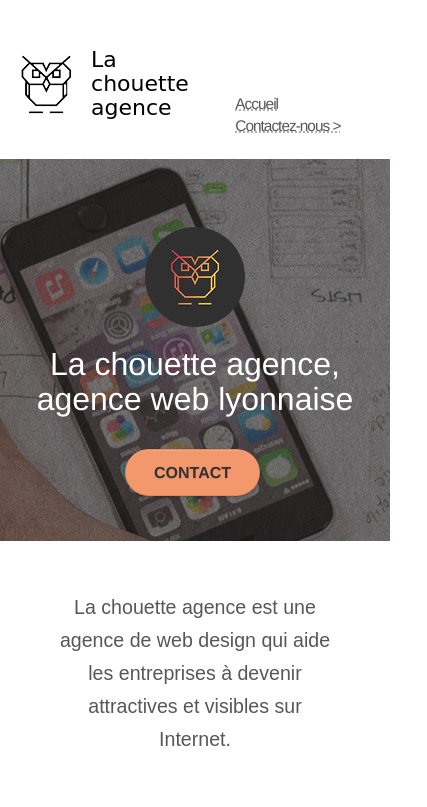
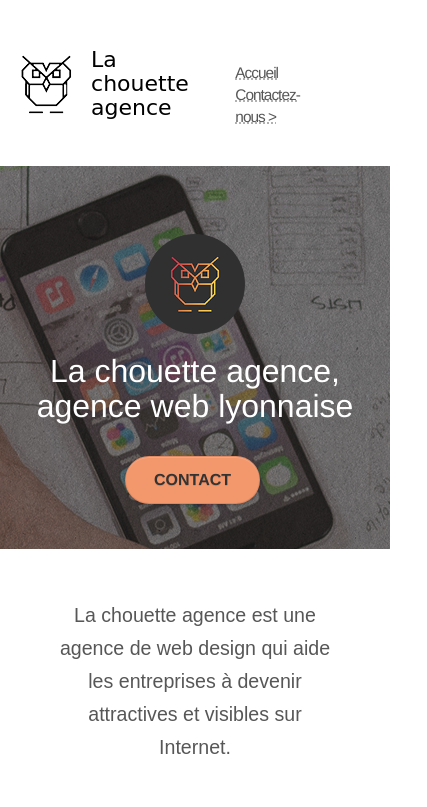
Before and after one commit to cosmonet-fr/P4_billois_stephane, a plain HTML site: page index.html in a window 390 px wide. Shown: the top 807 px of the page, 427 px wide, since content can reach past the window. Drawn offline with Linux system fonts and the light colour scheme; some packages are replaced by stand-ins of ours; a script that the page names is missing; a web font is replaced by a local one.

Commit message:
Marge de droit en affichage mobile corrigée.

```diff
--- a/style.scss
+++ b/style.scss
@@ -1,5 +1,5 @@
 @import url('https://fonts.googleapis.com/css2?family=Quintessential&display=swap');
-
+//*{width: 210%;}
 body {
     margin: 0;
     padding: 0;
@@ -7,6 +7,9 @@ body {
     overflow-x: hidden;
     -webkit-font-smoothing: antialiased;
     -moz-osx-font-smoothing: grayscale;
+    @media screen and (max-width: 778){
+    width: 779px;
+    }
 }
 
 a {
@@ -65,9 +68,9 @@ header {
 nav {
   width: 50%;
   ul {
-    height: 100%;
+    //height: 100%;
     margin-top: 4.5%;
-    margin-right: 7em;
+    //margin-right: 7em;
     display: flex;
     flex-direction: row;
     justify-content: flex-end;
@@ -83,9 +86,10 @@ nav {
   }
   @media screen and (max-width: 768px) {
     width: 40%;
+    margin-top: 2em;
     ul {
       flex-direction: column;
-      margin-right: -7em;
+      //margin-right: -7em;
 
     }
     li {
```
Also changed, not shown: style.css, style.min.css, 2 other files.
